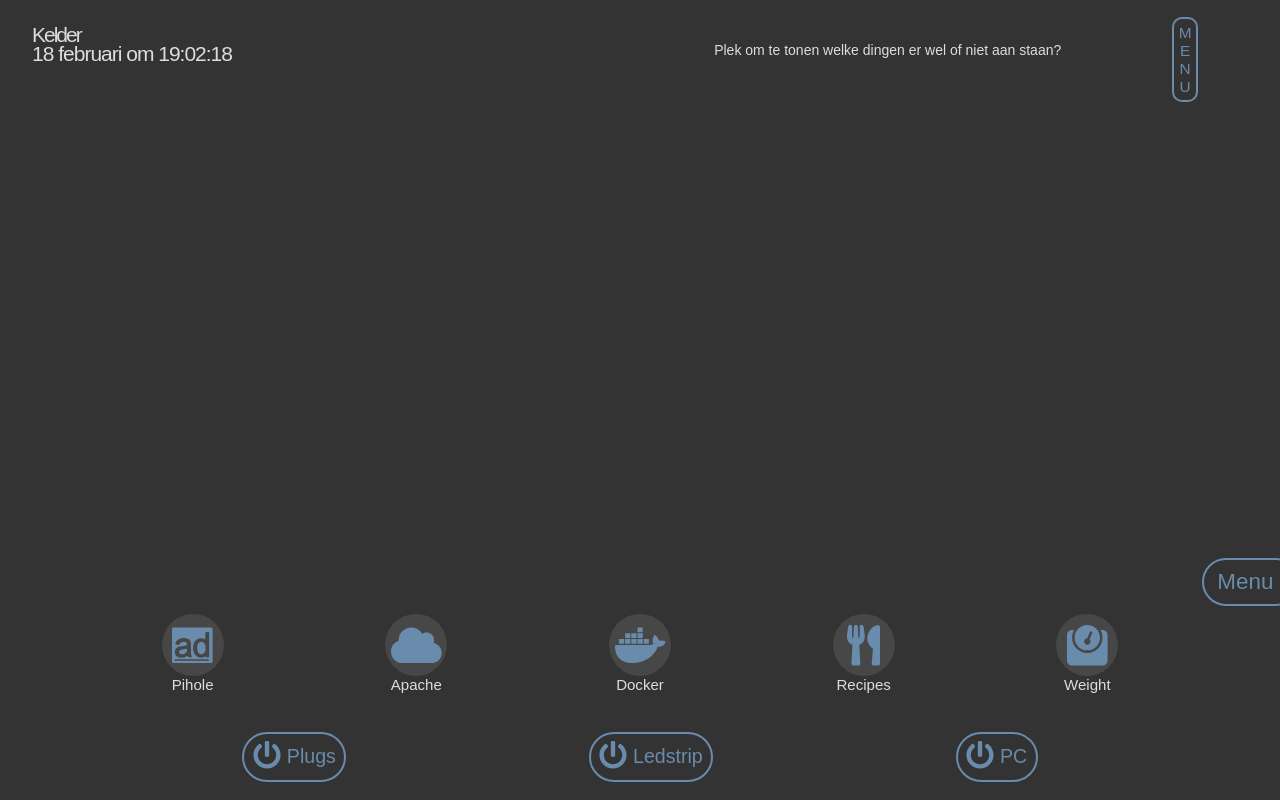
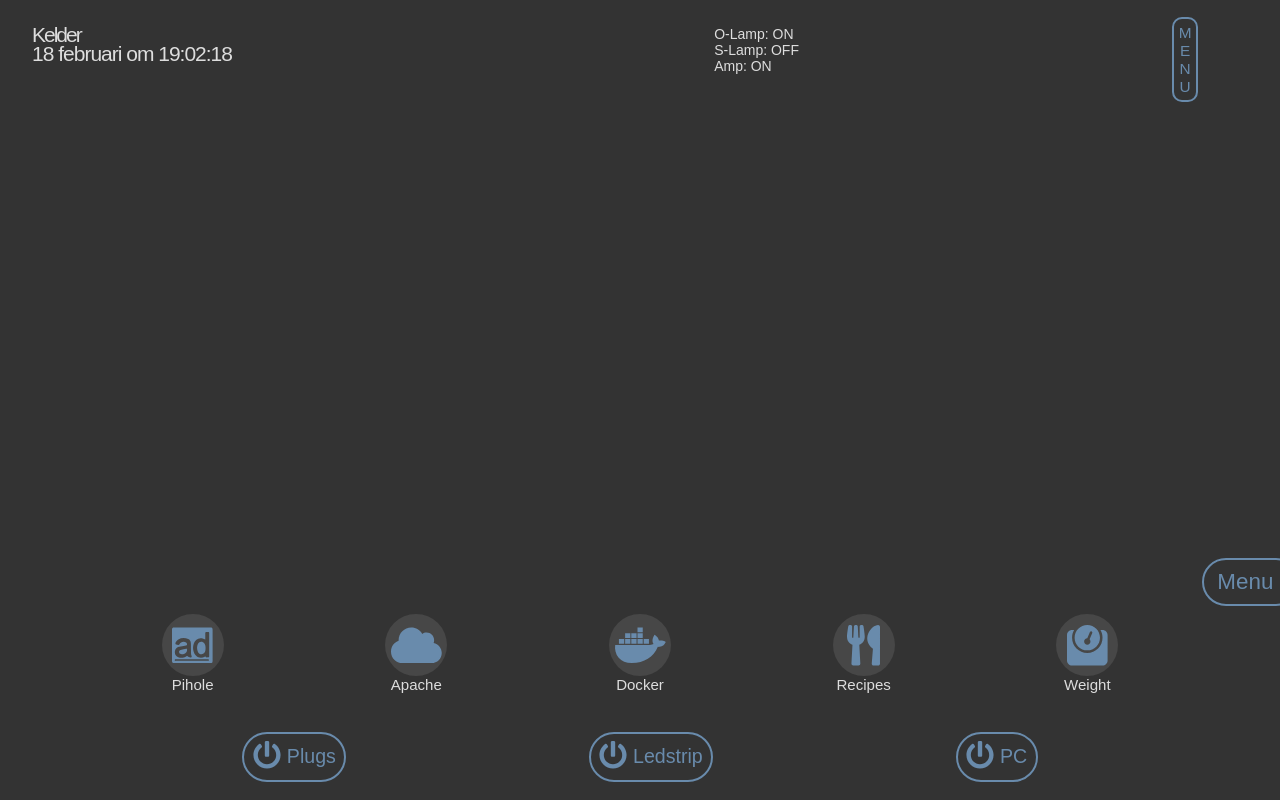
Before and after one commit to ASdeWekker/kelder, a React (Create React App) app in the folder client/: page / in a window 1280 px wide. Built offline with nearby package versions, Linux system fonts and the light colour scheme.

Commit message:
made a template to begin with the switch status

```diff
--- a/client/src/components/Header.js
+++ b/client/src/components/Header.js
@@ -42,7 +42,9 @@ class Header extends Component {
 					</div>
 					<div className="header--container--right">
 						<p className="header--container--right--placeholder">
-							Plek om te tonen welke dingen er wel of niet aan staan?
+							O-Lamp: ON<br />
+							S-Lamp: OFF<br />
+							Amp: ON<br />
 						</p>
 						<button className="header--container--right--right-menu-button" onClick={this.handleClick}>M E N U</button>
 					</div>
```
